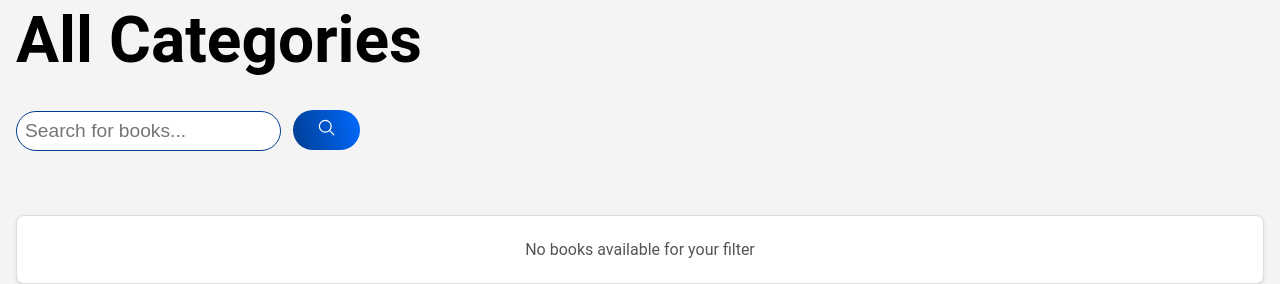
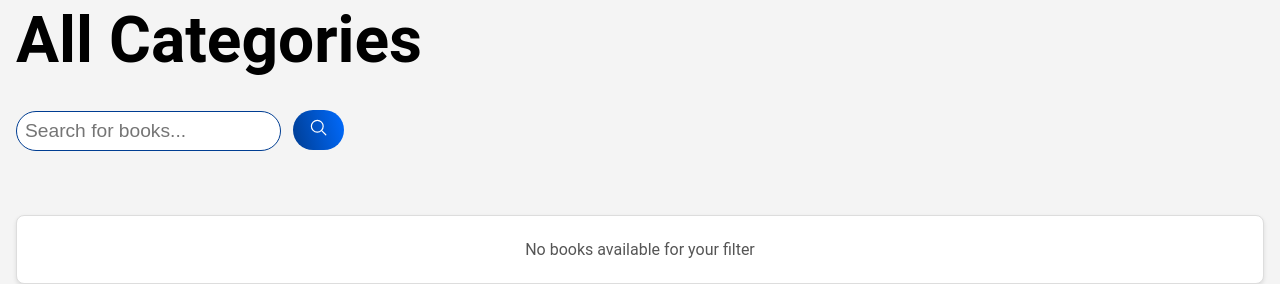
Before and after one commit to EazyEbooks/EazyEbooksAppWebCode, a Python web app: template templates/marketplace.html in a window 1280 px wide. Shown: the part 1270-1554 px from the top of the page. Run offline with Jinja, Linux system fonts and the light colour scheme; the template is opened without the code that fills it, so the values that code supplies are empty.

Commit message:
Add files via upload

```diff
--- a/static/css/marketplace.css
+++ b/static/css/marketplace.css
@@ -69,7 +69,7 @@ body {
     background: linear-gradient(1335deg, #006bff, #003d92);
     color: #fff;
     border: none;
-    padding: 0.5rem 1.5rem;
+    padding: 0.5rem 1rem;
     border-radius: 2rem;
     cursor: pointer;
     font-size: 1.2rem;
```
